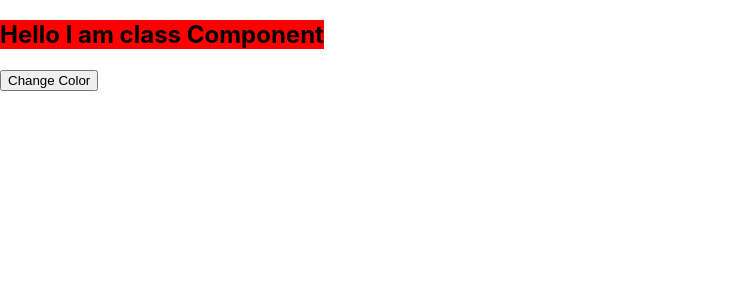
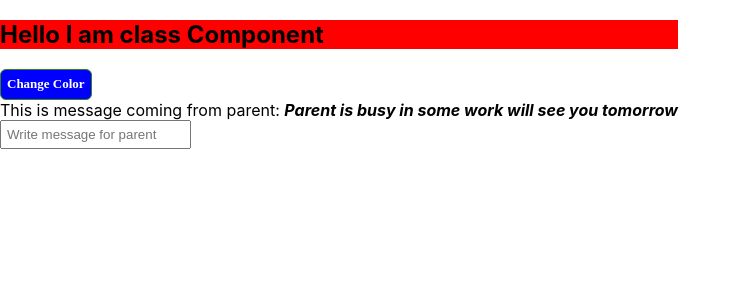
Before and after one commit to vishallovecode/first-react-project, a React (Create React App) app: page / in a window 1280 px wide. Shown: the top 300 px of the page, without its empty margins (0-741 px from the left). Built offline with nearby package versions, Linux system fonts and the light colour scheme.

Commit message:
two way binding in class component

```diff
--- /dev/null
+++ b/src/classComponent/firstComponent/child.jsx
@@ -0,0 +1,36 @@
+import { Component } from "react";
+
+class Child extends Component {
+  // this = {}
+  constructor(props) {
+    super(props) //
+    this.state = {
+
+    }
+  }
+
+  // normal function jab bhi normal call hota ha (this inside function ) will point that particualr exection context
+  handleInputChange1  =(e)=>  {
+    this.props.dataSetter(e.target.value) // call
+  }
+  // handleInputChange (e)  {
+  //   console.log(this)
+  //   this.props.dataSetter(e.target.value)
+  // }
+  render() {
+    return (
+    <>
+      <div>This is message coming from parent: <b><i>{this.props.message}</i></b> </div>
+      {/* <input placeholder="Write message for parent" onChange={this.handleInputChange.bind(this)}/> */}
+      <input placeholder="Write message for parent" onChange={this.handleInputChange1}/>
+
+    </>
+    )
+  }
+}
+
+
+export default Child;
+
+ // strict mode
+ // input.addEventListener('oninput' ,handleInputChange)
--- a/src/classComponent/firstComponent/index.jsx
+++ b/src/classComponent/firstComponent/index.jsx
@@ -1,4 +1,6 @@
 import { Component } from "react";
+import Button from "../../components/button";
+import Child from "./child";
 
 class FirstComponent extends Component {
   // state ??
@@ -10,6 +12,7 @@ class FirstComponent extends Component {
         backgroundColor: 'red'
       },
       changedStyle: false,
+      childMessage: ''
     }
   }
  // shorthand property
@@ -23,18 +26,31 @@ class FirstComponent extends Component {
     }
      // you have change the state  but how to update that
      // this.setState are predefined
+     // state update with callback function
      this.setState(()=>{
       return updatedState
      })  // we are updating the state
+      //state update with normal
+     // this.setState(updatedState)
+  }
+  // setting child data
 
+  receiverChildData = (data)=> {
+    this.setState({...this.state , childMessage: data}) //
   }
   render () {
     return (
     <div>
        <h2 style={this.state.style}>Hello I am class Component</h2>
+       <h3>{this.state.childMessage}</h3>
        { this.state.changedStyle ? <h4>Style is changes</h4> : null}
-       <button onClick={this.handleClick}>Change Color</button>
+       {/* Using functional component */}
+       <Button handleClick={this.handleClick}>Change Color</Button>
        {/*  this  */}
+       <Child
+          message= {'Parent is busy in some work will see you tomorrow'}
+          dataSetter = {this.receiverChildData}
+        />
     </div>
     )
   }
```
